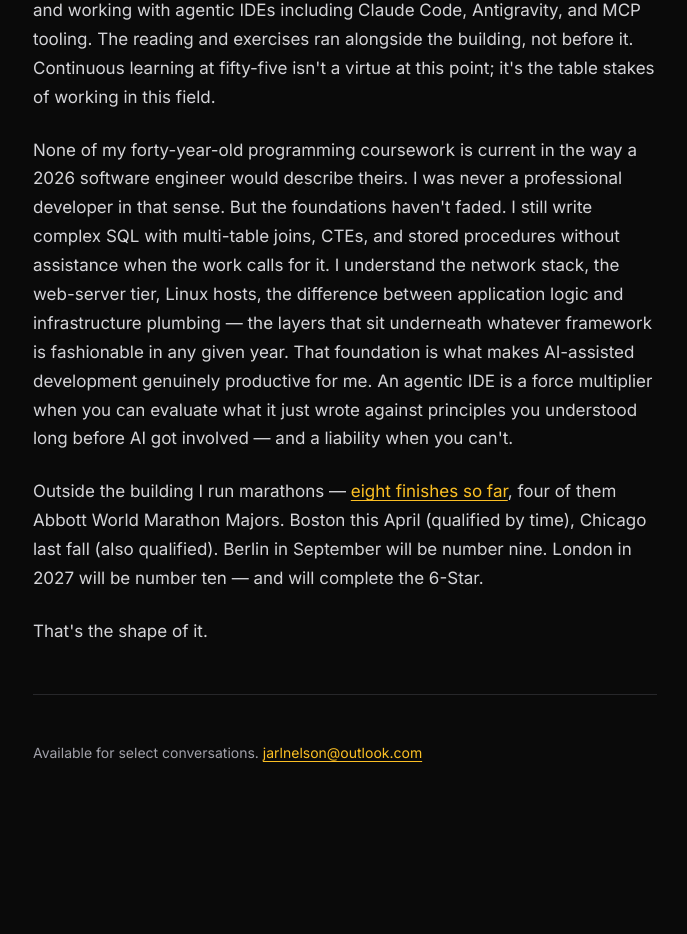
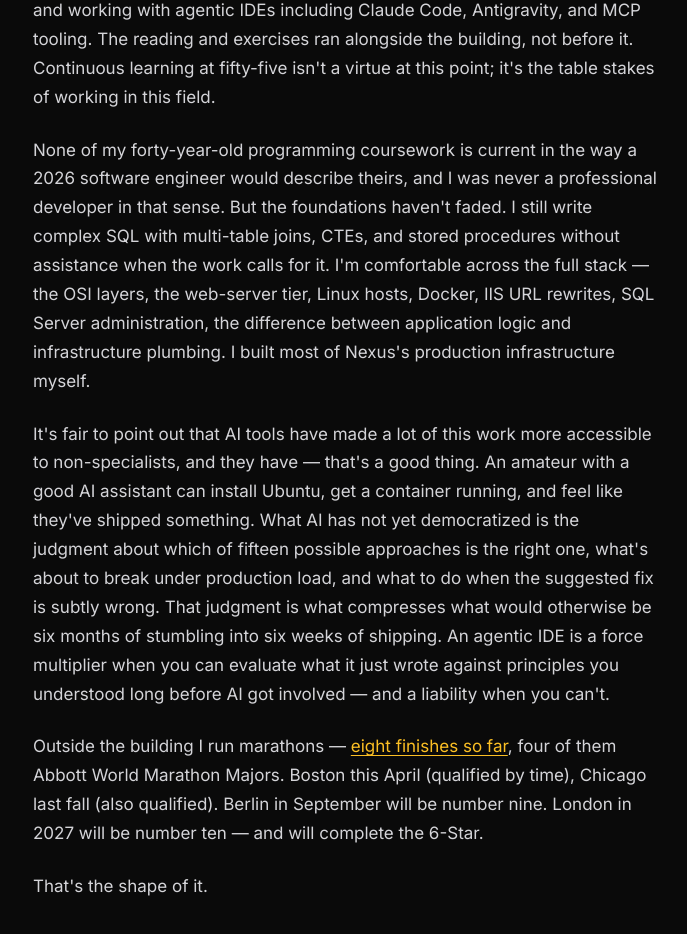
Before and after one commit to jarlnelson/jarlnelson-ai, a Next.js app: page /about in a window 1280 px wide. Shown: the part 2400-3334 px from the top of the page, without its empty margins (295-982 px from the left). Built offline with nearby package versions, Linux system fonts and the light colour scheme; no server answers.

Commit message:
Refine technical foundation framing: full stack chops + honest AI democratization framing

```diff
--- a/app/about/page.tsx
+++ b/app/about/page.tsx
@@ -111,15 +111,25 @@
         </p>
         <p>
           None of my forty-year-old programming coursework is current in the way a 2026
-          software engineer would describe theirs. I was never a professional developer in
-          that sense. But the foundations haven&apos;t faded. I still write complex SQL with
-          multi-table joins, CTEs, and stored procedures without assistance when the work
-          calls for it. I understand the network stack, the web-server tier, Linux hosts, the
-          difference between application logic and infrastructure plumbing — the layers that
-          sit underneath whatever framework is fashionable in any given year. That foundation
-          is what makes AI-assisted development genuinely productive for me. An agentic IDE
-          is a force multiplier when you can evaluate what it just wrote against principles
-          you understood long before AI got involved — and a liability when you can&apos;t.
+          software engineer would describe theirs, and I was never a professional developer
+          in that sense. But the foundations haven&apos;t faded. I still write complex SQL
+          with multi-table joins, CTEs, and stored procedures without assistance when the
+          work calls for it. I&apos;m comfortable across the full stack — the OSI layers,
+          the web-server tier, Linux hosts, Docker, IIS URL rewrites, SQL Server
+          administration, the difference between application logic and infrastructure
+          plumbing. I built most of Nexus&apos;s production infrastructure myself.
+        </p>
+        <p>
+          It&apos;s fair to point out that AI tools have made a lot of this work more
+          accessible to non-specialists, and they have — that&apos;s a good thing. An amateur
+          with a good AI assistant can install Ubuntu, get a container running, and feel
+          like they&apos;ve shipped something. What AI has not yet democratized is the
+          judgment about which of fifteen possible approaches is the right one, what&apos;s
+          about to break under production load, and what to do when the suggested fix is
+          subtly wrong. That judgment is what compresses what would otherwise be six months
+          of stumbling into six weeks of shipping. An agentic IDE is a force multiplier when
+          you can evaluate what it just wrote against principles you understood long before
+          AI got involved — and a liability when you can&apos;t.
         </p>
 
         <p>
```
